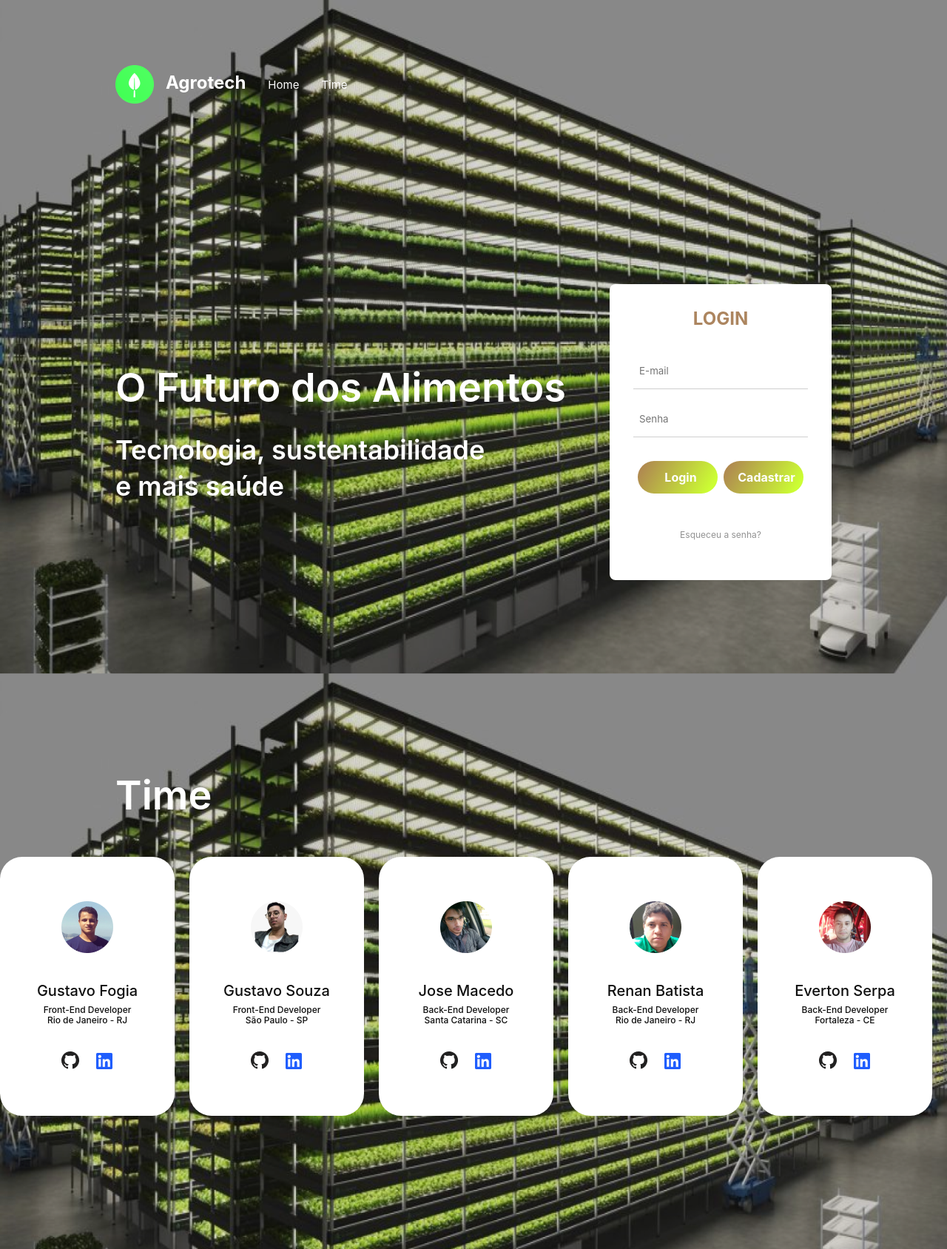
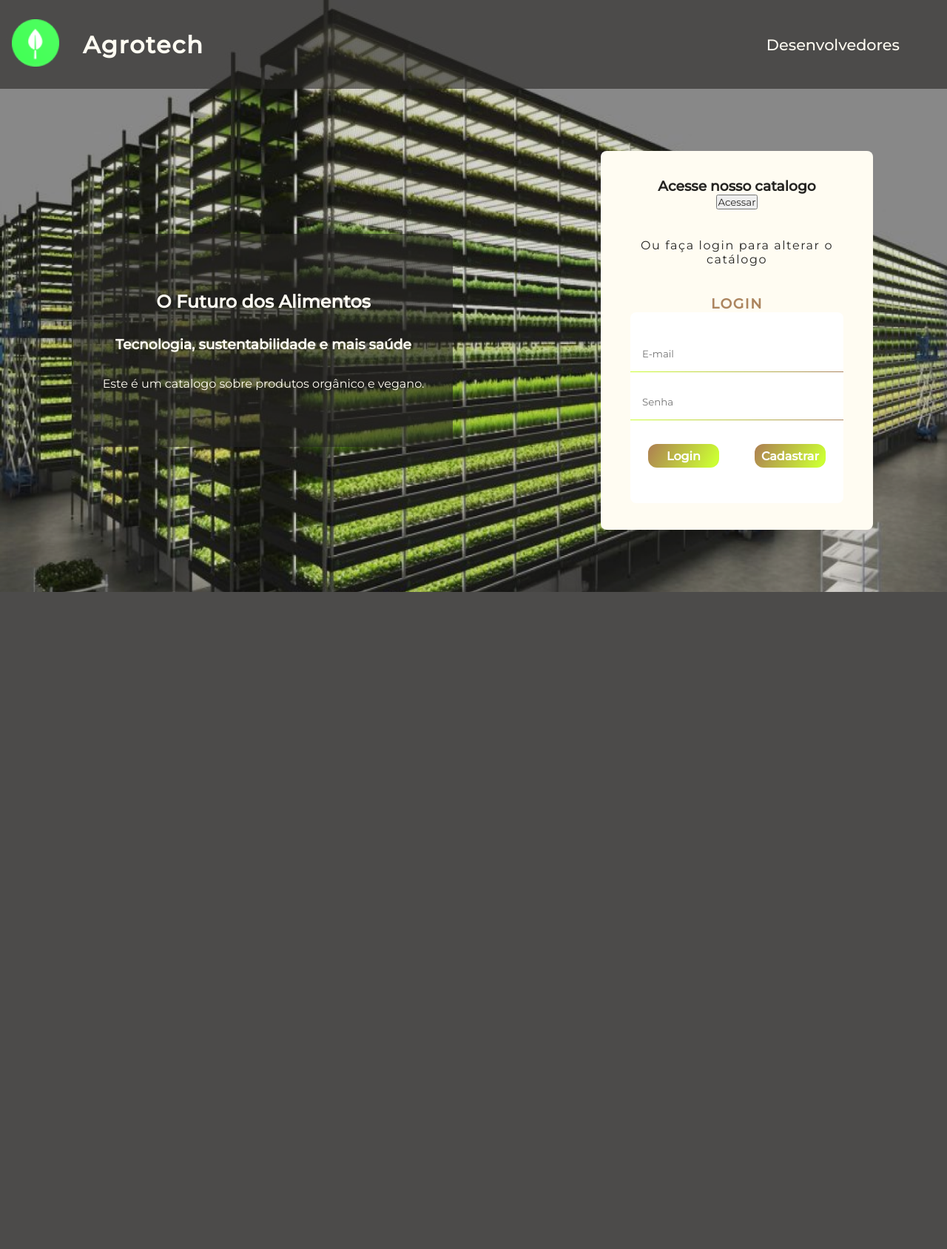
Before and after one commit to EvertonSerpa/Projeto-Cat-logo, a Flask app: page / in a window 1280 px wide. Shown: the whole page at 74% size. After the commit the page ends 800 px from the top, so only its background shows below. Run offline with Flask 2, Linux system fonts and the light colour scheme.

Commit message:
Index revisado

```diff
--- a/static/css/styles.css
+++ b/static/css/styles.css
@@ -1,206 +1,252 @@
+@import url('https://fonts.googleapis.com/css2?family=Montserrat:wght@100;200;300;400;500&display=swap');
+
+:root {
+  --input-linear: linear-gradient(120deg, #ccff33, #ac855f);
+  --input-error: red;
+  --button-linear: linear-gradient(120deg, #ad7e53, #ccff33, #ad7e53);
+  --button-disabled: #acacac;
+  --button-success: rgb(153, 255, 51);
+  --white: #fff;
+  --black: #ac855f;
+  --gray: #929292;
+  --light-gray: #cfcfcf;
+  --border-height: 1px;
+}
+
 * {
+  margin: 0;
   padding: 0;
-  margin: 0;
   box-sizing: border-box;
-  font-family: -apple-system, BlinkMacSystemFont, "Segoe UI", Roboto, Oxygen,
-    Ubuntu, Cantarell, "Open Sans", "Helvetica Neue", sans-serif;
+  font-family: 'Montserrat', sans-serif;
+  color: #252422;
+  text-decoration: none;
 }
-html {
-  scroll-behavior: smooth;
-}
-.bg {
+
+body{
   background-image: url(../img/bg.png);
   background-repeat: no-repeat;
   background-size: cover;
-  width: 100%;
   background-attachment: fixed;
-}
-.page1 {
-  width: 100%;
-  height: 100vh;
-}
-.logo {
-  display: flex;
-  top: 88px;
-  margin-top: 88px;
-  margin-left: 156px;
-  width: 175px;
-  height: 53px;
-}
-.container {
-  display: flex;
-  justify-content: space-between;
-  align-items: center;
-  margin-top: 203px;
-  margin-right: 156px;
-  margin-left: 156px;
-  margin-bottom: 337px;
-}
-.l1 {
-  font-weight: 700;
-  color: #ffffff;
-  display: flex;
-  padding-left: 1rem;
-  padding-top: 9px;
-}
-.t1 {
-  font-style: normal;
-  font-weight: 600;
-  font-size: 54px;
-  line-height: 74px;
-  color: #ffffff;
-}
-.t2 {
-  width: 500px;
-  margin-top: 23px;
-  font-style: normal;
-  font-weight: 600;
-  font-size: 36px;
-  line-height: 49px;
-  color: #ffffff;
-}
-.t3 {
-  font-style: normal;
-  font-weight: 600;
-  font-size: 20px;
-  line-height: 34px;
-  margin-bottom: 20px;
+
 }
 
-section#page1 header.logo a.link:hover{
-  text-decoration: underline 1px #ffffff;
+header{
+  width: 100vw;
+  height: 15vh;
+  display: flex;
+  flex-wrap: row wrap;
+  justify-content: space-between;
+  background-color: #25242299;
 }
 
-section#page1 div.container main.login div.login__container form.login__form a.login__reset:hover{
-  text-decoration: underline 1px #B8B8B8;
+header div{
+  padding: 1rem;
+  display: flex;
+  align-items: center;
 }
 
-.page2 {
-  width: 100%;
-  height: 100vh;
-  display: flex;
-  flex-direction: column;
-  justify-content: flex;
+header div img{
+  height: 4rem;
 }
 
-.time {
-  display: flex;
-  margin-left: 156px;
-  margin-bottom: 46px;
-  margin-top: 150px;
-  font-style: normal;
-  font-weight: 600;
-  font-size: 54px;
-  line-height: 74px;
-  color: #ffffff;
-}
-.border {
-  border: solid 1px red;
+header div h1{
+  text-align: center;
+  margin-left: 2rem;
+  letter-spacing: .1rem;
+  color: #fffcf2;
 }
 
-.wrapper {
-  position: absolute;
-  top: 68%;
-  left: 83%;
-  transform: translate(-50%, -50%);
+header nav{
+  padding: 1rem;
+  display: flex;
+  align-items: center;
 }
 
-.link_wrapper {
-  position: relative;
+header nav ul{
+  display: flex;
+  justify-content: center;
+  align-items: center;
+  list-style: none;
 }
 
-a#button {
-  display: block;
-  width: 250px;
-  height: 50px;
-  line-height: 50px;
-  font-weight: bold;
-  text-decoration: none;
-  background: #333;
-  text-align: center;
-  color: #fff;
-  text-transform: uppercase;
-  letter-spacing: 1px;
-  border: 3px solid #333;
-  transition: all 0.35s;
+header nav ul li{
+  margin: auto 1rem;
+  transition: .3s ease;
+  padding: 2rem;
 }
 
-.icon {
-  width: 50px;
-  height: 50px;
-  border: 3px solid transparent;
-  position: absolute;
-  transform: rotate(45deg);
-  right: 0;
-  top: 0;
-  z-index: -1;
-  transition: all 0.35s;
+header nav ul li a{
+  color: #fffcf2;
+  font-size: 1.3rem;
+  font-weight: 500;
 }
 
-.cards {
+header nav ul li:hover{
+  background-color: #403d39;
+}
+
+main{
   display: flex;
-  justify-content: center;
+  flex-flow: row wrap;
+  justify-content: space-around;
+  align-items: center;
+  height: 85vh;
 }
-.card {
+
+
+section#sobre{
+  background-color: #25242299;
+  height: 18rem;
+  width: 32rem;
   display: flex;
   flex-direction: column;
   justify-content: center;
   align-items: center;
-  margin-right: 20px;
-  width: 250px;
-  height: 350px;
+  border-radius: 8px;
+}
 
-  background: rgb(255, 255, 255);
-  border-radius: 30px;
+main section#sobre h2,
+main section#sobre h3,
+main section#sobre p{
+  color: #fffcf2;
+  padding: 1rem;
 }
-.foto {
-  position: flex;
-  justify-content: center;
-  margin-bottom: 35px;
+
+section#area{
+  background-color: #fffcf2;
+  color: #252422;
+  height: 32rem;
+  width: 23rem;
+  display: flex;
+  flex-direction: column;
+  justify-content: space-around;
+  align-items: center;
+  border-radius: 8px;
+  padding: 1rem;
 }
-.nome {
+
+section#area div{
+  display: inherit;
+  flex-direction: column;
+  align-items: center;
+  text-align: center;
+}
+
+section#area p{
+  text-align: center;
+  letter-spacing: .1rem;
+}
+
+section#area div#login h3{
+  text-transform: uppercase;
+  color: var(--black);
+  letter-spacing: .1rem;
+}
+
+section#area div#login form{
+  padding: 2rem 0;
+  background-color: var(--white);
+  border-radius: 8px;
+  width: 18rem;
+}
+
+section#area div#login form input{
+  height: 48px;
+  width: 100%;
+  box-sizing: border-box;
+  padding-left: 1rem;
+  border: unset;
+  outline: none;
+  position: relative;
+
+}
+
+
+.login__input-border {
+  height: var(--border-height);
+  width: 100%;
+  margin-bottom: 16px;
+  background: var(--light-gray);
+  transition: .3s ease-in-out;
+}
+
+.login__input-border::after {
+  content: '';
+  display: block;
+  height: var(--border-height);
+  width: 0;
+  margin-bottom: 16px;
+  background: var(--input-linear);
+  transition: .3s ease-in-out;
+}
+
+section#area div#login form input + .login__input-border::after {
+  width: 100%;
+}
+
+section#area div#login form div.btn{
+  display: flex;
+  flex-direction: row;
+  align-items: center;
+  padding: 1rem 0;
+  justify-content: space-around;
+
+}
+
+section#area div#login form div.btn button{
+  /* align-items: left; */
+  height: 2rem;
+  width: 6rem;
+
+  outline: none;
+  /* position: relative; */
+  background: var(--button-linear);
+  background-size: 200%;
+  /* margin-bottom: 32px; */
+  color: var(--white);
+  font-size: 16px;
+  font-weight: bold;
+  border: unset;
+  border-radius: 12px;
+  cursor: pointer;
+  transition: 0.5s ease;
+}
+
+section#area div#login form div.btn button:disabled {
+  background: var(--button-disabled);
+  cursor: not-allowed;
+}
+
+section#area div#login form div.btn button:hover {
+  background-position: right;
+}
+
+section#area div#login form div.btn div.btn-cadastrar{
+  height: 2rem;
+  width: 6rem;
+  outline: none;
+  position: relative;
+  background: var(--button-linear);
+  background-size: 200%;
+  /* margin-bottom: 30px; */
+  color: var(--white);
+  font-size: 16px;
+  font-weight: bold;
+  border: unset;
+  border-radius: 12px;
+  cursor: pointer;
+  transition: 0.5s ease;
+  /* padding: .8rem; */
   display: flex;
   justify-content: center;
-  margin-bottom: 7px;
-  font-style: normal;
-  font-weight: 500;
-  font-size: 20px;
-  line-height: 24px;
-  color: #0f0f0f;
-}
-.titulo {
-  display: flex;
-  justify-content: center;
-  font-style: normal;
-  font-weight: 500;
-  font-size: 12px;
-  line-height: 14px;
-  color: #0f0f0f;
-}
-.icones {
-  display: flex;
-  justify-content: space-between;
   align-items: center;
-  width: 70px;
-  margin-top: 35px;
-}
-.link {
-  display: flex;
-  align-items: center;
-  margin-left: 30px;
-  font-style: normal;
-  font-weight: 00;
-  font-size: 15px;
-  line-height: 24px;
-  color: #ffffff;
-  text-decoration: none;
+  color: var(--white);
 }
 
-section#page2 div.icones a#icon{
-  position: relative;
+section#area div#login form div.btn div.btn-cadastrar a{
+  color: var(--white);
 }
 
-section#page2 div.icones a#icon:hover{
-  transform: perspective(50px) translateZ(10px);
-  transition: all 0.1s ease-in-out;
+section#area div#login form div.btn div.btn-cadastrar:hover{
+  background-position: right;
 }
--- a/templates/index.html
+++ b/templates/index.html
@@ -1,149 +1,63 @@
 <!DOCTYPE html>
-<!---Liguagem de marcação de hiper texto--->
 <html lang="pt-br">
-  <!---Linguagem do documento--->
   <head>
     <meta charset="UTF-8" />
-    <!---A tag META descreve o conteudo de todos os metadados do arquivo. O CHARSER UTF8 representa qualquer caractere de qualquer idioma.--->
     <meta http-equiv="X-UA-Compatible" content="IE=edge" />
-    <!--- Permite configurar a página para ser renderizada em outra versão do Internet Explorer.--->
     <meta name="viewport" content="width=device-width, initial-scale=1.0" />
-    <!---A VIEWPORT customiza a resolução em que o navegador renderiza no dispositivo.--->
     <link rel="stylesheet" href="../static/css/styles.css" />
-    <link rel="stylesheet" href="../static/css/login.css" />
-    <!---Ligando o index.html com o styles.csss.--->
-    <link icon="icon" href="../static/img/logo.png" />
+    <!-- <link rel="stylesheet" href="../static/css/login.css" /> -->
     <title>Agrotech</title>
-    <!---Define o título do documento, mostrado na barra de título de um navegador ou na aba da página.--->
   </head>
+
   <body class="bg">
-    <section class="page1" id="page1">
-      <header class="logo">
+    <header class="logo">
+      <div class="logo">
         <a href="#"><img src="../static/img/logo.png" /></a>
-        <h1 class="l1">Agrotech</h1>
-        <a href="#page1" class="link">Home</a>
-        <a href="#page2" class="link">Time</a>
-      </header>
-      <div class="container">
-        <div class="title">
-          <h1 class="t1">O Futuro dos Alimentos</h1>
-          <h2 class="t2">Tecnologia, sustentabilidade e mais saúde</h2>
+        <h1>Agrotech</h1>
+      </div>
+      <nav>
+        <ul>
+          <li><a href="/time" class="link">Desenvolvedores</a></li>
+        </ul>
+      </nav>
+    </header>
+
+    <main>
+      <section id="sobre">
+          <h2>O Futuro dos Alimentos</h2>
+          <h3>Tecnologia, sustentabilidade e mais saúde</h3>
+          <p>Este é um catalogo sobre produtos orgânico e vegano.</p>
+      </section>
+
+      <section id="area">
+        <div>
+          <h3>Acesse nosso catalogo</h3>
+          <a href="/catalogo"><button>Acessar</button></a>
         </div>
-        <main class="login">
-          <div class="login__container">
-            <h1 class="login__title">LOGIN</h1>
-            <form class="login__form">
-              <input class="login__input" type="email" placeholder="E-mail" />
-              <span class="login__input-border"></span>
-              <input class="login__input" type="password" placeholder="Senha"/>
-              <span class="login__input-border"></span>
-              <div class="btn_02">
-              <button class="login__submit">Login</button>
-              <button class="cadastro__submit">Cadastrar</button></a>
+
+
+        <p>Ou faça login para alterar o catálogo</p>
+
+
+
+        <div id="login">
+          <h3>LOGIN</h3>
+          <form method="POST" action="/login">
+            <input type="email" placeholder="E-mail" name="email">
+            <span class="login__input-border"></span>
+            <input type="password" placeholder="Senha" name="senha">
+            <span class="login__input-border"></span>
+            <div class="btn">
+              <button>Login</button>
+              <div class="btn-cadastrar">
+                <a href="/cadastro">Cadastrar</a>
               </div>
+            </div>
+          </form>
+        </div>
+      </section>
 
-              <a class="login__reset" href="#">Esqueceu a senha?</a>
-            </form>
-          </div>
-        </main>
-          <!-- FIM DA DIV DO BOTÃO -->
-        </div>
-      </div>
-    </section>
-    <section class="page2" id="page2">
-      <h2 class="time">Time</h2>
-      <div class="cards">
-        <div class="card">
-          <div class="foto">
-            <img src="../static/img/foto1.png" />
-          </div>
-          <div>
-            <p class="nome">Gustavo Fogia</p>
-            <p class="titulo">Front-End Developer</p>
-            <p class="titulo">Rio de Janeiro - RJ</p>
-          </div>
-          <div class="icones">
-            <a id="icon" href="https://github.com/gustavofogia" target="_blank">
-              <img src="../static/img/github.png" />
-            </a>
-            <a id="icon" href="https://www.linkedin.com/in/gustavofogia/" target="_blank">
-              <img src="../static/img/linkedin.png" />
-            </a>
-          </div>
-        </div>
-        <div class="card">
-          <div class="foto">
-            <img src="../static/img/foto2.png" />
-          </div>
-          <div>
-            <p class="nome">Gustavo Souza</p>
-            <p class="titulo">Front-End Developer</p>
-            <p class="titulo">São Paulo - SP</p>
-          </div>
-          <div class="icones">
-            <a id="icon" href="https://github.com/SSilvaGustavo" target="_blank">
-              <img src="../static/img/github.png" />
-            </a>
-            <a id="icon" href="https://www.linkedin.com/in/gustavo-souza-a833ba1a1/" target="_blank">
-              <img src="../static/img/linkedin.png" />
-            </a>
-          </div>
-        </div>
-        <div class="card">
-            <div class="foto">
-              <img src="../static/img/foto3.png" />
-            </div>
-            <div>
-              <p class="nome">Jose Macedo</p>
-              <p class="titulo">Back-End Developer</p>
-              <p class="titulo">Santa Catarina - SC</p>
-            </div>
-            <div class="icones">
-              <a id="icon" href="https://github.com/ArseniumGX" target="_blank">
-                <img src="../static/img/github.png" />
-              </a>
-              <a id="icon" href="https://www.linkedin.com/in/arseniumgx/" target="_blank">
-                <img src="../static/img/linkedin.png" />
-              </a>
-            </div>
-          </div>
-          <div class="card">
-            <div class="foto">
-              <img src="../static/img/foto4.png" />
-            </div>
-            <div>
-              <p class="nome">Renan Batista</p>
-              <p class="titulo">Back-End Developer</p>
-              <p class="titulo">Rio de Janeiro - RJ</p>
-            </div>
-            <div class="icones">
-              <a id="icon" href="https://github.com/Dev33Renan" target="_blank">
-                <img src="../static/img/github.png" />
-              </a>
-              <a id="icon" href="https://www.linkedin.com/in/renan-batista-742304190/" target="_blank">
-                <img src="../static/img/linkedin.png" />
-              </a>
-            </div>
-          </div>
-          <div class="card">
-            <div class="foto">
-              <img src="../static/img/foto5.png" />
-            </div>
-            <div>
-              <p class="nome">Everton Serpa</p>
-              <p class="titulo">Back-End Developer</p>
-              <p class="titulo">Fortaleza - CE</p>
-            </div>
-            <div class="icones">
-              <a id="icon" href="https://github.com/EvertonSerpa" target="_blank">
-                <img src="../static/img/github.png" />
-              </a>
-              <a id="icon" href="https://www.linkedin.com/in/everton-serpa-47a5204a/" target="_blank">
-                <img src="../static/img/linkedin.png" />
-              </a>
-            </div>
-          </div>
-      </div>
-    </section>
-</body>
+
+    </main>
+  </body>
 </html>
--- a/templates/send.html
+++ b/templates/send.html
@@ -4,13 +4,13 @@
    <meta charset="UTF-8">
    <meta http-equiv="X-UA-Compatible" content="IE=edge">
    <meta name="viewport" content="width=device-width, initial-scale=1.0">
+   <link rel="stylesheet" href="https://stackpath.bootstrapcdn.com/font-awesome/4.7.0/css/font-awesome.min.css">
    <link rel="stylesheet" href="../static/css/send.css">
-   <link rel="stylesheet" href="https://stackpath.bootstrapcdn.com/font-awesome/4.7.0/css/font-awesome.min.css">
    <title>Enviado</title>
 </head>
 <body>
 
-   <section id='success'>
+   <section id="success">
       <div id="card">
          <i class="fa fa-check-circle" aria-hidden="true"></i>
          <h1>Olá {{formContato.nome}}, sua mensagem foi enviada com sucesso!</h1>
```
